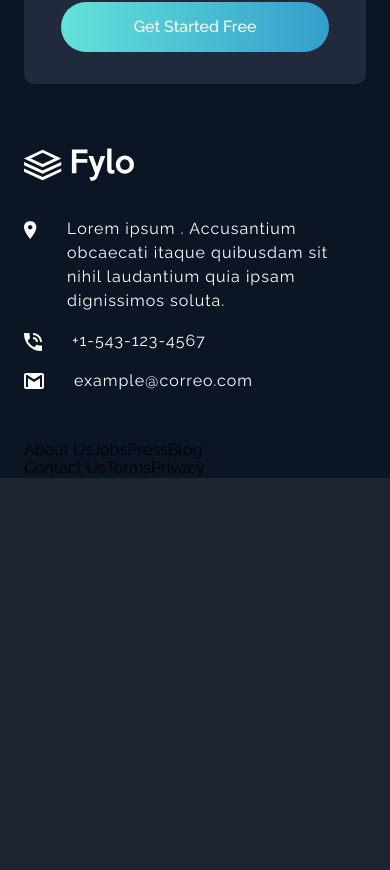
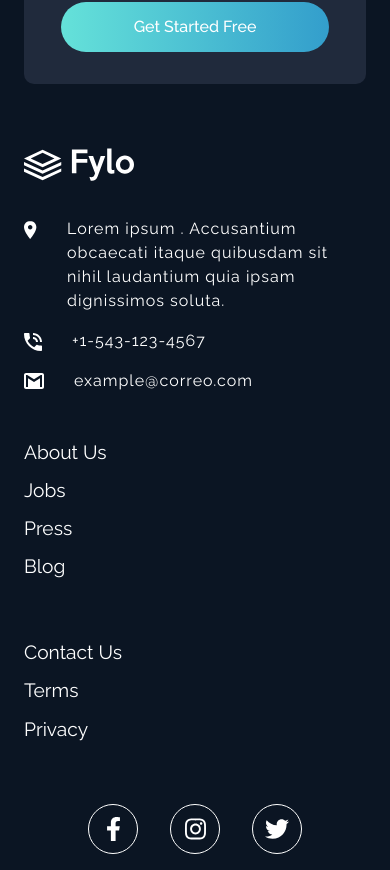
Before and after one commit to Andreszd/app-scribd, a React (Create React App) app: page / in a window 390 px wide. Shown: the part 4330-5200 px from the top of the page. Before the commit the page ends 4808 px from the top, so only its background shows below. Built offline with nearby package versions, Linux system fonts and the light colour scheme.

Commit message:
finished view mobile lading page

```diff
--- a/package.json
+++ b/package.json
@@ -3,6 +3,10 @@
   "version": "0.1.0",
   "private": true,
   "dependencies": {
+    "@fortawesome/fontawesome-svg-core": "^1.2.34",
+    "@fortawesome/free-brands-svg-icons": "^5.15.2",
+    "@fortawesome/free-solid-svg-icons": "^5.15.2",
+    "@fortawesome/react-fontawesome": "^0.1.14",
     "@testing-library/jest-dom": "^5.11.9",
     "@testing-library/react": "^11.2.3",
     "@testing-library/user-event": "^12.6.2",
--- a/src/components/Footer/index.js
+++ b/src/components/Footer/index.js
@@ -4,6 +4,9 @@ import Button from '../Button'
 import iconEmail from '../../assets/images/icon-email.svg'
 import iconSearch from '../../assets/images/icon-location.svg'
 import iconPhone from '../../assets/images/icon-phone.svg'
+
+import { FontAwesomeIcon } from '@fortawesome/react-fontawesome'
+import { faInstagram, faFacebookF, faTwitter } from '@fortawesome/free-brands-svg-icons'
 
 import './style.scss'
 
@@ -40,18 +43,29 @@ export default function Footer(){
                 </ul>
             </section>
             <nav className="footer-nav">
-                <ul className="main-menu">
-                    <li>About Us</li>
-                    <li>Jobs</li>
-                    <li>Press</li>
-                    <li>Blog</li>
+                <ul className="footer-menu">
+                    <li className="footer-menu__item">About Us</li>
+                    <li className="footer-menu__item">Jobs</li>
+                    <li className="footer-menu__item">Press</li>
+                    <li className="footer-menu__item">Blog</li>
                 </ul>
-                <ul className="main-menu">
-                    <li>Contact Us</li>
-                    <li>Terms</li>
-                    <li>Privacy</li>
+                <ul className="footer-menu">
+                    <li className="footer-menu__item">Contact Us</li>
+                    <li className="footer-menu__item">Terms</li>
+                    <li className="footer-menu__item">Privacy</li>
                 </ul>
             </nav>
+            <div className="social-icons">
+                <span className="social-icons__icon">
+                    <FontAwesomeIcon icon={faFacebookF} />
+                </span>
+                <span className="social-icons__icon">
+                    <FontAwesomeIcon icon={faInstagram }/>
+                </span>
+                <span className="social-icons__icon">
+                    <FontAwesomeIcon icon={faTwitter } />
+                </span>
+            </div>
         </footer>
     )
 }
--- a/src/components/Footer/style.scss
+++ b/src/components/Footer/style.scss
@@ -10,7 +10,7 @@
         width: 100%;
         top: 0;
         left: 0;
-        height: 150px;
+        height: 170px;
         background-color: var(--dark-blue-200);
     }
 
@@ -37,6 +37,19 @@
             align-items: flex-start;
         }
     }
+    &-menu{
+        padding-left: 0;
+        margin-top: 0;
+        margin-bottom: 0;
+        list-style: none;
+        padding-bottom: 2rem;
+        &__item{
+            color: var(--white);
+            margin: 1rem 0;
+            font-size: 1.2rem;
+        }
+    }
+
 }
 .form-footer{
     position: relative;
@@ -66,3 +79,26 @@
         }
     }
 }
+.social-icons{
+    text-align: center;
+    padding: 1rem;
+    display: flex;
+    justify-content: center;
+    align-items: center;
+    align-content: center;
+    &__icon{
+        display: flex;
+        flex-direction: column;
+        justify-content: center;
+        align-items: center;
+        color: var(--white);
+        font-size: 1.5rem;
+        width: 50px;
+        height: 50px;
+        border: 1px solid #fff;
+        border-radius: 50%;
+        &:nth-child(2){
+            margin: 0 2rem;
+        }
+    }
+}
```
Also changed, not shown: 2 other files (tests, documents, lock files or other folders).
